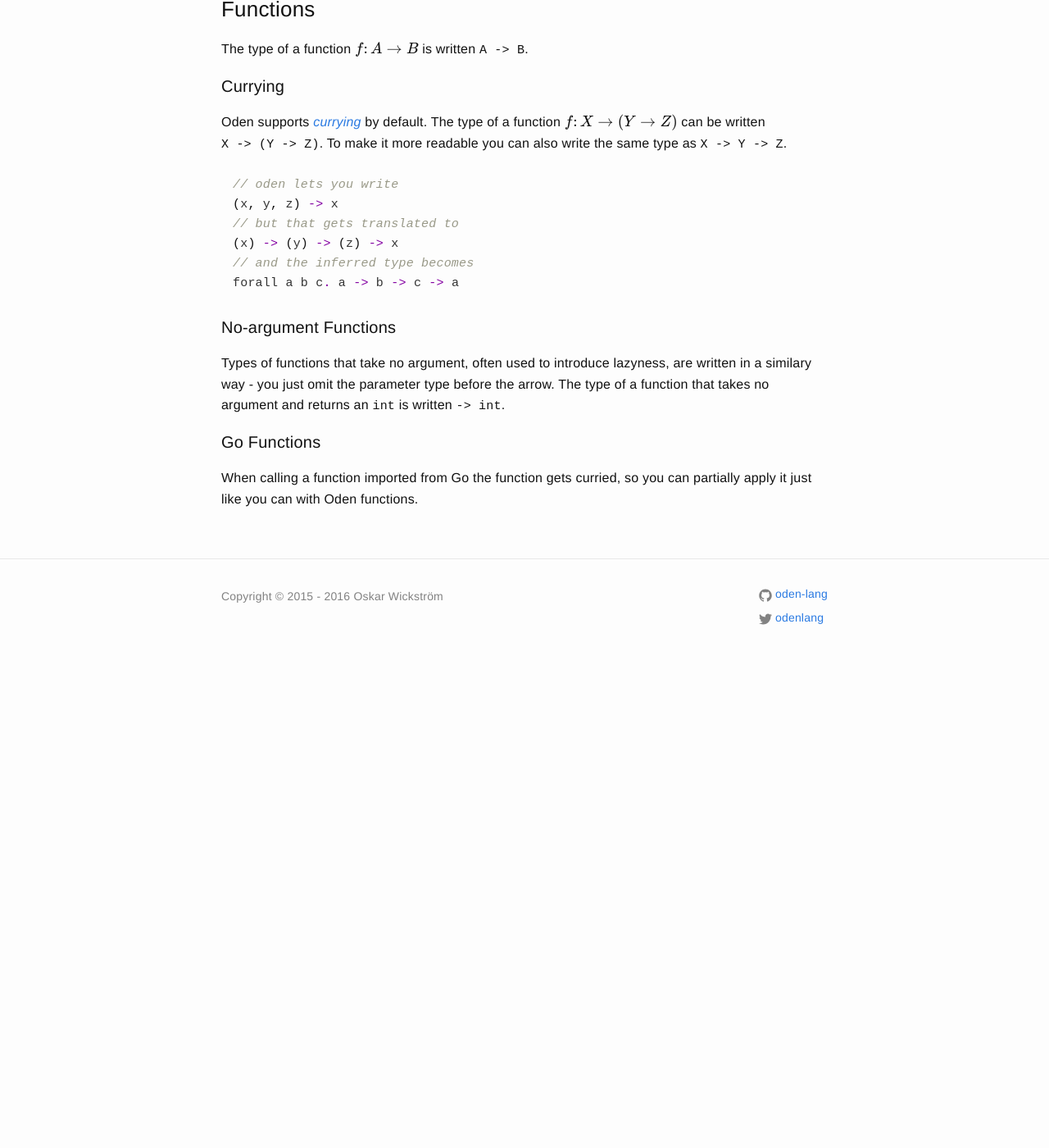
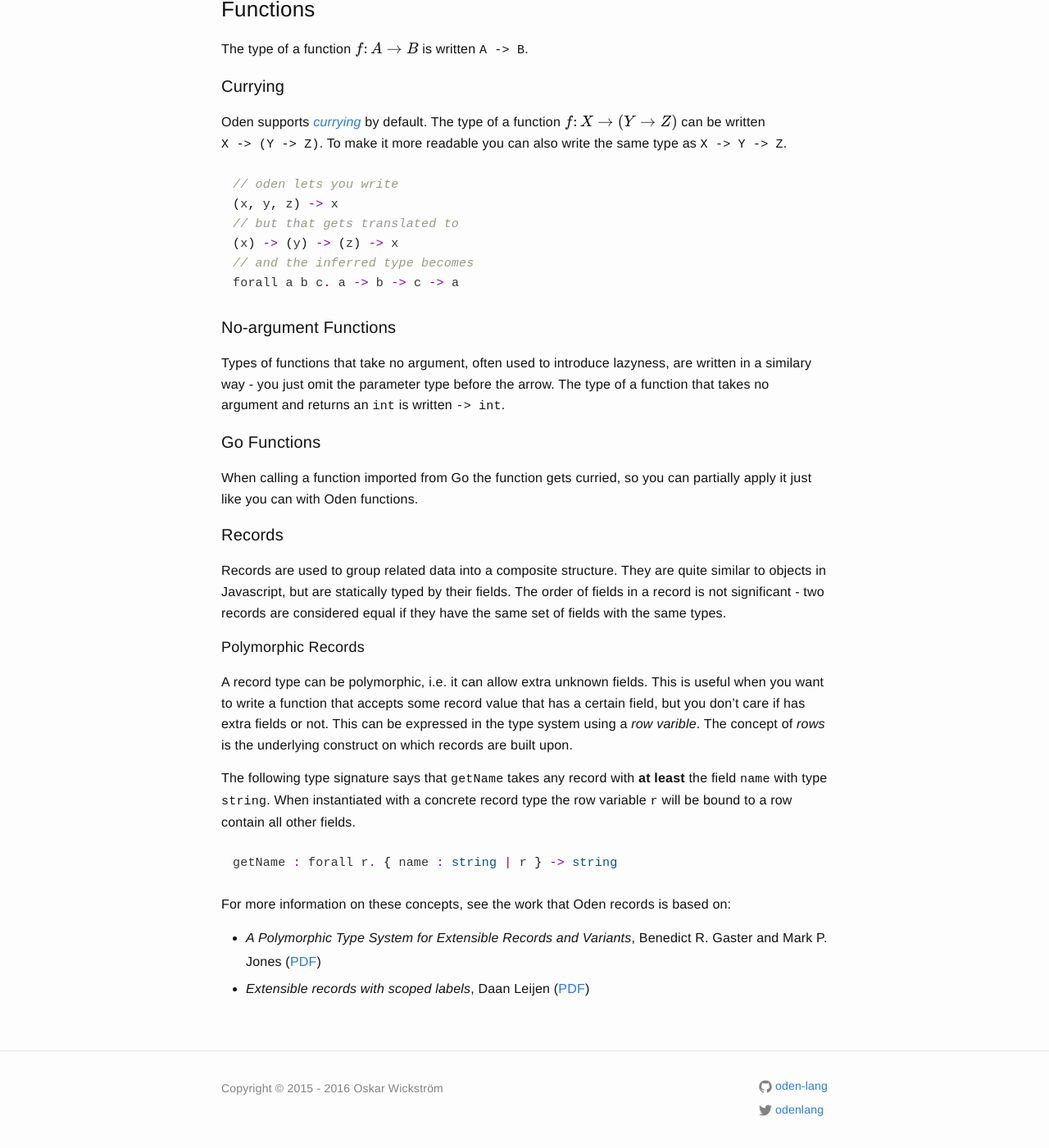
Before and after one commit to oden-lang/oden-lang.github.io, a Jekyll site: the page built from user-guide/language-reference/type-system.md, in a window 1280 px wide and 1400 px high, scrolled down 1111 px. Shown: the whole window at 82% size. Built offline with Jekyll 4.4.1, drawn with Linux system fonts in a browser that asks for light colours; formulas are drawn with MathJax 3; before the commit the page ends 1911 px from its top, so only the background shows below that.

Commit message:
Document record types

```diff
--- a/user-guide/language-reference/type-system.md
+++ b/user-guide/language-reference/type-system.md
@@ -78,3 +78,34 @@ When calling a function imported from Go the function gets curried, so you can
 partially apply it just like you can with Oden functions.
 
 <script type="text/javascript" src="http://cdn.mathjax.org/mathjax/latest/MathJax.js?config=TeX-AMS-MML_HTMLorMML"></script>
+
+### Records
+
+Records are used to group related data into a composite structure. They are
+quite similar to objects in Javascript, but are statically typed by their
+fields. The order of fields in a record is not significant - two records are
+considered equal if they have the same set of fields with the same types.
+
+#### Polymorphic Records
+
+A record type can be polymorphic, i.e. it can allow extra unknown fields. This
+is useful when you want to write a function that accepts some record value that
+has a certain field, but you don't care if has extra fields or not. This can be
+expressed in the type system using a *row varible*. The concept of *rows* is
+the underlying construct on which records are built upon.
+
+The following type signature says that `getName` takes any record with **at
+least** the field `name` with type `string`. When instantiated with a concrete
+record type the row variable `r` will be bound to a row contain all other
+fields.
+
+{% highlight go %}
+getName : forall r. { name : string | r } -> string
+{% endhighlight %}
+
+For more information on these concepts, see the work that Oden records is
+based on:
+
+* *A Polymorphic Type System for Extensible Records and Variants*, Benedict R.
+  Gaster and Mark P. Jones ([PDF](http://www.cs.cmu.edu/~aldrich/courses/819/papers/row-poly.pdf))
+* *Extensible records with scoped labels*, Daan Leijen ([PDF](http://research.microsoft.com/pubs/65409/scopedlabels.pdf))
```
